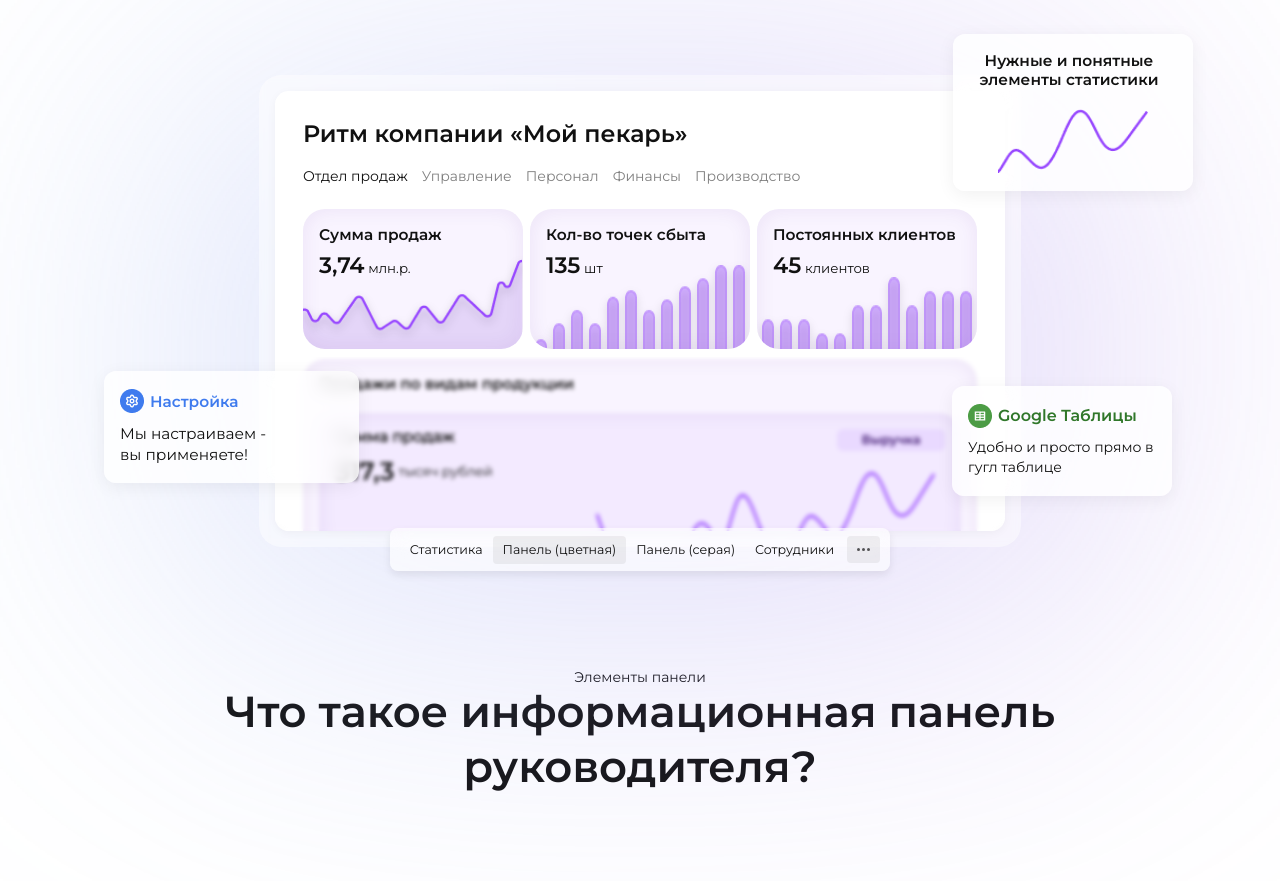
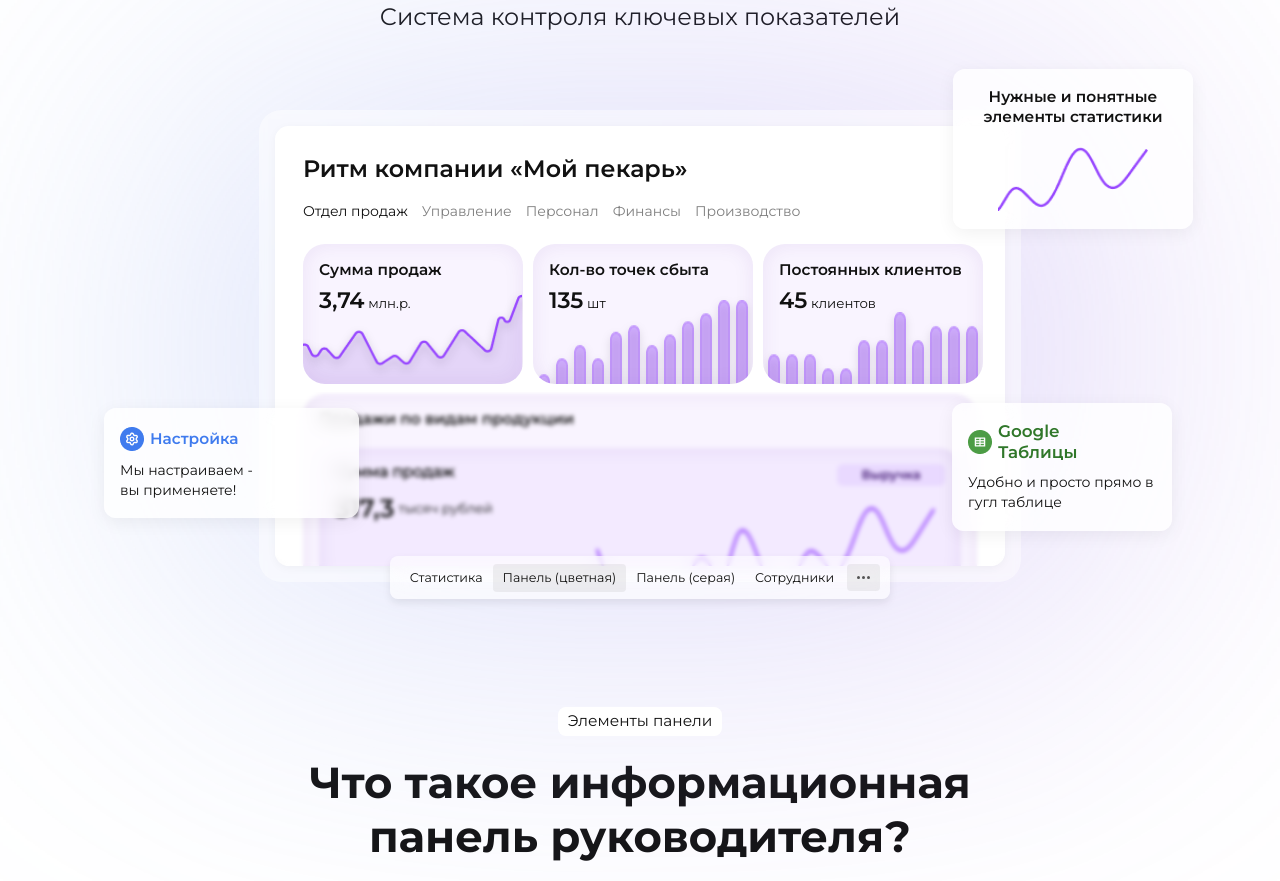
Before and after one commit to Slav4ik888/rhythm-landing, a plain HTML site: page index.html in a window 1280 px wide. Shown: the part 339-1220 px from the top of the page. Drawn offline with Linux system fonts and the light colour scheme.

Commit message:
fix tags

```diff
--- a/css/main.css
+++ b/css/main.css
@@ -12,11 +12,11 @@ main {
   flex-direction: column;
   font-size: 4.2rem; /* 58px; */
   line-height: 5rem;
+  margin-bottom: 2.5rem;
 }
 
 .main-subtitle {
   font-size: 1.7rem; /* 22px; */
-  font-weight: 500;
   text-align: center;
 }
 
@@ -68,10 +68,6 @@ main {
   /* Note: backdrop-filter has minimal browser support */
   border-radius: 14px;
 
-  /* Inside auto layout */
-  flex: none;
-  order: 0;
-  flex-grow: 0;
   overflow: hidden;
 }
 
@@ -84,26 +80,15 @@ main {
   gap: 18px;
 
   width: 100%;
-
-  /* Inside auto layout */
-  flex: none;
-  order: 0;
-  flex-grow: 0;
   z-index: 0;
 }
 
 /* Ритм компании «Мой пекарь» */
 .main-dashboard-title-text {
   font-family: "Montserrat-SemiBold";
-  font-style: normal;
   font-weight: 700;
   font-size: 1.7rem;
   line-height: 2.1rem; /* 126% or 30px */
-
-  /* Inside auto layout */
-  flex: none;
-  order: 0;
-  flex-grow: 0;
 }
 
 /* menu */
@@ -114,17 +99,10 @@ main {
   padding: 0px;
   gap: 14px;
   width: 100%;
-
-  /* Inside auto layout */
-  flex: none;
-  order: 1;
-  flex-grow: 0;
 }
 
 /* Управление */
 .main-dashboard-title-menu-item {
-  font-weight: 500;
-  font-size: 1rem;
   line-height: 1.3rem; /* 126% identical to box height, or 18px */
   color: #7F7F7F;
 }
@@ -132,11 +110,6 @@ main {
 /* Отдел продаж */
 .main-dashboard-title-menu-item.active {
   color: #111111;
-
-  /* Inside auto layout */
-  /* flex: none;
-  order: 0;
-  flex-grow: 0; */
 }
 
 /* ----- statistic ----- */
@@ -146,12 +119,6 @@ main {
   align-items: flex-start;
   padding: 0px;
   gap: 10px;
-
-  /* Inside auto layout */
-  flex: none;
-  order: 1;
-  align-self: stretch;
-  flex-grow: 0;
   z-index: 1;
 }
 
@@ -163,14 +130,8 @@ main {
   align-items: flex-start;
   justify-content: space-between;
   padding: 0px;
-  /* gap: 10px; */
+  gap: 10px;
   width: 100%;
-
-  /* Inside auto layout */
-  flex: none;
-  order: 0;
-  align-self: stretch;
-  flex-grow: 0;
 }
 
 .main-d-s-top-row-item {
@@ -193,10 +154,6 @@ main {
   box-shadow: inset 0px 0px 20px rgba(71, 22, 135, 0.08);
   border-radius: 22px;
   overflow: hidden;
-  /* Inside auto layout */
-  flex: none;
-  order: 0;
-  flex-grow: 0;
 }
 
 .main-d-s-top-row-item-img {
@@ -228,42 +185,22 @@ main {
 /* Titles */
 .main-d-s-top-row-item-title {
   font-family: "Montserrat-SemiBold";
-  font-style: normal;
   font-weight: 600;
   font-size: 1.1rem;
   line-height: 1.4rem; /* identical to box height, 126% or 19px */
-
-  /* Inside auto layout */
-  flex: none;
-  order: 0;
-  align-self: stretch;
-  flex-grow: 0;
 }
 
 .main-d-s-top-row-item-value {
   font-family: "Montserrat-SemiBold";
-  font-style: normal;
   font-weight: 700;
   font-size: 1.6rem;
   line-height: 1.2rem; /* 126%; or 28px */
-
-  /* Inside auto layout */
-  flex: none;
-  order: 0;
-  flex-grow: 0;
 }
 
 /* млн.р. */
 .main-d-s-top-row-item-value-text {
-  font-style: normal;
-  font-weight: 500;
   font-size: 0.95rem;
   line-height: 1.2rem; /* 126% or 16px */
-
-  /* Inside auto layout */
-  flex: none;
-  order: 1;
-  flex-grow: 0;
 }
 
 /* BOTTOM ROW */
@@ -273,15 +210,8 @@ main {
   align-items: flex-start;
   padding: 0px;
   gap: 10px;
-
   width: 674px;
   height: 332px;
-
-  /* Inside auto layout */
-  flex: none;
-  order: 1;
-  align-self: stretch;
-  flex-grow: 0;
 }
 
 .main-d-s-bottom-row-box-1 {
@@ -290,19 +220,11 @@ main {
   align-items: flex-start;
   padding: 16px;
   gap: 20px;
-
   width: 674px;
   height: 332px;
-
   background: rgba(151, 71, 255, 0.06);
   box-shadow: inset 0px 0px 20px rgba(71, 22, 135, 0.08);
   border-radius: 22px;
-
-  /* Inside auto layout */
-  flex: none;
-  order: 0;
-  align-self: stretch;
-  flex-grow: 1;
 }
 
 .main-d-s-bottom-row-title {
@@ -311,31 +233,15 @@ main {
   align-items: flex-start;
   padding: 0px;
   gap: 14px;
-
   width: 100%;
-  /* width: 642px;
-  height: 19px; */
-
-  /* Inside auto layout */
-  flex: none;
-  order: 0;
-  align-self: stretch;
-  flex-grow: 0;
 }
 
 /* Продажи по видам продукции */
 .main-d-s-bottom-row-title-text {
   font-family: "Montserrat-SemiBold";
-  font-style: normal;
   font-weight: 600;
   font-size: 1.1rem;
   line-height: 1.3rem; /* identical to box height, 126%; or 19px */
-
-  /* Inside auto layout */
-  flex: none;
-  order: 0;
-  align-self: stretch;
-  flex-grow: 0;
 }
 
 /* products */
@@ -347,14 +253,7 @@ main {
   gap: 10px;
 
   width: 100%;
-  /* width: 642px; */
   height: 290px;
-
-  /* Inside auto layout */
-  flex: none;
-  order: 1;
-  align-self: stretch;
-  flex-grow: 0;
 }
 
 .main-d-s-bottom-row-products-box-1 {
@@ -367,20 +266,11 @@ main {
   padding: 16px;
   row-gap: 12px;
   isolation: isolate;
-
   width: 100%;
-  /* width: 642px; */
   height: 140px;
-
   background: rgba(151, 71, 255, 0.06);
   box-shadow: inset 0px 0px 20px rgba(71, 22, 135, 0.08);
   border-radius: 22px;
-
-  /* Inside auto layout */
-  flex: none;
-  order: 0;
-  align-self: stretch;
-  flex-grow: 0;
 }
 
 .main-d-s-bottom-row-products-box-1-text {
@@ -389,14 +279,8 @@ main {
   align-items: flex-start;
   padding: 0px;
   gap: 14px;
-
   width: 100%;
-  /* width: 610px; */
   height: 51px;
-
-  flex: none;
-  order: 0;
-  flex-grow: 1;
   z-index: 0;
 }
 
@@ -406,35 +290,18 @@ main {
   align-items: flex-start;
   padding: 0px;
   gap: 14px;
-
   width: 100%;
-  /* width: 610px; */
   height: 22px;
-
-  /* Inside auto layout */
-  flex: none;
-  order: 0;
-  align-self: stretch;
-  flex-grow: 0;
 }
 
 /* Сумма продаж */
 .main-d-s-bottom-row-products-box-1-text-title-text {
   width: 488px;
   height: 18px;
-
-  font-family: "Montserrat-Regular";
-  font-style: normal;
   font-weight: 600;
   font-size: 1.1rem;
   line-height: 1.2rem; /* identical to box height, 126% or 18px */
-
   color: #111111;
-
-  /* Inside auto layout */
-  flex: none;
-  order: 0;
-  flex-grow: 1;
 }
 
 /* tag */
@@ -445,33 +312,19 @@ main {
   align-items: center;
   padding: 4px 10px;
   gap: 10px;
-
   width: 108px;
   height: 22px;
-
   background: rgba(151, 71, 255, 0.1);
   border-radius: 6px;
-
-  /* Inside auto layout */
-  flex: none;
-  order: 1;
-  flex-grow: 0;
 }
 
 /* Выручка */
 .main-d-s-bottom-row-products-box-1-text-title-tag-text {
   font-family: "Montserrat-SemiBold";
-  font-style: normal;
   font-weight: 600;
   font-size: 0.9rem;
   line-height: 1.2rem; /* identical to box height,126% or 14px */
-
   color: #3A126E;
-
-  /* Inside auto layout */
-  flex: none;
-  order: 0;
-  flex-grow: 0;
 }
 
 /* numbers */
@@ -481,44 +334,22 @@ main {
   align-items: flex-end;
   padding: 0px;
   gap: 4px;
-
-  width: 152px;
-  height: 15px;
-  /* Inside auto layout */
-  flex: none;
-  order: 1;
-  flex-grow: 0;
 }
 
 /* 317,3 */
 .main-d-s-bottom-row-products-box-1-text-numbers-value {
   font-family: 'Montserrat-SemiBold';
-  font-style: normal;
   font-weight: 700;
   font-size: 1.8rem;
   line-height: 1.2rem; /* 126%; or 28px */
   color: #111111;
-
-  /* Inside auto layout */
-  flex: none;
-  order: 0;
-  flex-grow: 0;
 }
 
 /* тысяч рублей */
 .main-d-s-bottom-row-products-box-1-text-numbers-comment {
-  font-family: 'Montserrat-Regular';
-  font-style: normal;
-  font-weight: 500;
   font-size: 0.95rem;
   line-height: 1.2rem; /* 126%; or 16px */
-
   color: #111111;
-
-  /* Inside auto layout */
-  flex: none;
-  order: 1;
-  flex-grow: 0;
 }
 
 /* graph */
@@ -528,11 +359,6 @@ main {
   height: 70px;
   left: 276px;
   top: 58px;
-
-  /* Inside auto layout */
-  flex: none;
-  order: 1;
-  flex-grow: 0;
   z-index: 1;
 }
 
@@ -543,15 +369,8 @@ main {
   height: 238px;
   left: calc(50% - 794px/2);
   bottom: -64px;
-
   background: rgba(255, 255, 255, 0.01);
   backdrop-filter: blur(2px);
-  /* Note: backdrop-filter has minimal browser support */
-
-  /* Inside auto layout */
-  flex: none;
-  order: 2;
-  flex-grow: 0;
   z-index: 2;
 }
 
@@ -563,7 +382,6 @@ main {
   align-items: flex-start;
   padding: 18px 16px;
   gap: 10px;
-
   background: rgba(255, 255, 255, 0.8);
   box-shadow: 0px 4px 18px rgba(0, 0, 0, 0.06);
   backdrop-filter: blur(8px);
@@ -583,56 +401,27 @@ main {
   align-items: center;
   padding: 0px;
   gap: 6px;
-
-  width: 122px;
-  height: 24px;
-
-  /* Inside auto layout */
-  flex: none;
-  order: 0;
-  flex-grow: 0;
 }
 
 .main-d-s-advantage-title-icon {
   width: 24px;
   height: 24px;
-
-  /* Inside auto layout */
-  flex: none;
-  order: 0;
-  flex-grow: 0;
 }
 
 /* Настройка */
 .main-d-s-advantage-1-title-text {
   font-family: 'Montserrat-SemiBold';
-  font-style: normal;
   font-weight: 600;
   font-size: 1.1rem;
   line-height: 1.8rem; /* 20px; */
-
   color: #3F7BEE;
-
-  /* Inside auto layout */
-  flex: none;
-  order: 1;
-  flex-grow: 0;
 }
 
 /* Мы настраиваем - вы применяете! */
 .main-d-s-advantage-1-content {
-  font-family: 'Montserrat-Regular';
-  font-style: normal;
-  font-weight: 500;
-  font-size: 1.1rem;
-  line-height: 1.5rem; /* 20px; */
+  line-height: 1.4rem; /* 20px; */
   width: 155px;
   color: #111111;
-  /* Inside auto layout */
-  flex: none;
-  order: 1;
-  align-self: stretch;
-  flex-grow: 0;
 }
 
 
@@ -646,33 +435,20 @@ main {
   top: -41px;
 }
 
-
 /* Нужные и понятные элементы статистики */
 .main-d-s-advantage-2-title {
-  width: 200px;
-
   font-family: 'Montserrat-SemiBold';
-  font-style: normal;
   font-weight: 600;
   font-size: 1.1rem;
-  line-height: 1.3rem; /* 130%; or 21px */
+  line-height: 1.4rem; /* 130%; or 21px */
   text-align: center;
-
+  width: 200px;
   color: #111111;
-  /* Inside auto layout */
-  flex: none;
-  order: 0;
-  align-self: stretch;
-  flex-grow: 0;
 }
 
 /* graph */
 .main-d-s-advantage-2-graph {
   width: 150px;
-  /* Inside auto layout */
-  flex: none;
-  order: 1;
-  flex-grow: 0;
 }
 
 /* advantage 3 */
@@ -684,40 +460,20 @@ main {
 
 /* Google Таблицы */
 .main-d-s-advantage-3-title-text {
+  font-family: 'Montserrat-SemiBold';
+  font-weight: 600;
+  font-size: 1.2rem;
+  line-height: 1.5rem;
   width: 139px;
-
-  font-family: 'Montserrat-SemiBold';
-  font-style: normal;
-  font-weight: 600;
-  font-size: 16px;
-  line-height: 20px;
-
   color: #30772A;
-  /* Inside auto layout */
-  flex: none;
-  order: 1;
-  flex-grow: 0;
 }
 
 /* Удобно и просто прямо в гугл таблице */
 .main-d-s-advantage-3-content {
+  line-height: 1.4rem;/* 140% or 20px */
+  color: #111111;
   width: 188px;
   height: 40px;
-
-  font-family: 'Montserrat-Regular';
-  font-style: normal;
-  font-weight: 500;
-  font-size: 14px;
-  line-height: 140%;
-  /* or 20px */
-
-  color: #111111;
-
-  /* Inside auto layout */
-  flex: none;
-  order: 1;
-  align-self: stretch;
-  flex-grow: 0;
 }
 
 
@@ -726,17 +482,15 @@ main {
 .main-d-s-tabs {
   position: absolute;
   left: calc(50% - 500px/2);
-  top: 453px;
+  top: 446px;
 
   display: flex;
   flex-direction: row;
   justify-content: space-between;
   align-items: center;
   padding: 8px;
-
   width: 500px;
   height: 43px;
-
   background: rgba(255, 255, 255, 0.6);
   box-shadow: 0px 4px 8px rgba(0, 0, 0, 0.08);
   backdrop-filter: blur(10px);
@@ -754,11 +508,6 @@ main {
   margin: 0 auto;
   /* width: 434px; */
   height: 27px;
-
-  /* Inside auto layout */
-  flex: none;
-  order: 0;
-  flex-grow: 0;
 }
 
 /* Frame 5 */
@@ -769,15 +518,9 @@ main {
   align-items: flex-start;
   padding: 6px 10px;
   gap: 10px;
-
   border-radius: 4px;
-
-  font-family: 'Montserrat-Regular';
-  font-style: normal;
-  font-weight: 500;
   font-size: 0.9rem;
   line-height: 1.1rem;
-
   color: #111111;
 }
 
@@ -788,7 +531,6 @@ main {
   align-items: flex-start;
   padding: 6px 10px;
   gap: 10px;
-
   background: rgba(156, 156, 156, 0.15);
   border-radius: 4px;
 }
@@ -802,11 +544,9 @@ main {
   align-items: center;
   padding: 6px 10px;
   gap: 2px;
-
   margin: 0 auto;
   width: 33px;
   height: 27px;
-
   background: rgba(156, 156, 156, 0.15);
   border-radius: 4px;
 }
@@ -815,42 +555,7 @@ main {
 .main-d-s-tabs-selection-rect {
   width: 3px;
   height: 3px;
-
   background: #111111;
   opacity: 0.7;
   border-radius: 10px;
-
-  /* Inside auto layout */
-  /* flex: none;
-  order: 0;
-  flex-grow: 0; */
 }
-
-  /* Rectangle 18 */
-
-  /* width: 3px;
-  height: 3px;
-
-  background: #111111;
-  opacity: 0.7;
-  border-radius: 10px;
-
-  /* Inside auto layout */
-  /* flex: none;
-  order: 1;
-  flex-grow: 0; */
-
-
-  /* Rectangle 19 */
-
-  /* width: 3px;
-  height: 3px;
-
-  background: #111111;
-  opacity: 0.7;
-  border-radius: 10px; */
-
-  /* Inside auto layout */
-  /* flex: none;
-  order: 2;
-  flex-grow: 0; */
--- a/css/style.css
+++ b/css/style.css
@@ -8,6 +8,13 @@
 @font-face {
   font-family: "Montserrat-SemiBold";
   src: url("../fonts/montserrat/static/Montserrat-SemiBold.ttf") format("woff");
+  font-weight: normal;
+  font-style: normal;
+}
+
+@font-face {
+  font-family: "Montserrat-Bold";
+  src: url("../fonts/montserrat/static/Montserrat-Bold.ttf") format("woff");
   font-weight: normal;
   font-style: normal;
 }
@@ -26,8 +33,10 @@ body {
   flex-direction: column;
   align-items: center;
   font-family: "Montserrat-Regular";
+  font-style: normal;
+  font-weight: 500;
+  background-color: white;
   color: #111111;
-  background-color: white;
 }
 
 a {
@@ -40,11 +49,14 @@ a:visited {
 
 section {
   min-height: 300px;
-  margin-top: 3rem;
-  margin-bottom: 3rem;
+  margin-top: 5.71rem;
+  /* margin-bottom: 3rem; */
 }
 
 .container {
+  display: flex;
+  flex-direction: column;
+  align-items: center;
   width: 100%;
   max-width: 1110px;
 }
@@ -53,14 +65,36 @@ section {
   display: flex;
   flex-direction: column;
   align-items: center;
+  width: 700px;
 }
 
 .title {
-  font-family: "Montserrat-SemiBold";
+  font-family: "Montserrat-Bold";
   font-size: 3.1rem; /* 44px; */
   font-weight: 700;
   line-height: 54.56px;
   text-align: center;
+}
+
+/* tag */
+.title-tag {
+  display: flex;
+  flex-direction: row;
+  justify-content: center;
+  align-items: center;
+  padding: 6px 10px;
+  margin-bottom: 20px;
+  gap: 10px;
+  background-color: #FFFFFF;
+  backdrop-filter: blur(10px);
+  border-radius: 8px;
+}
+
+/* Элементы панели */
+.title-tag-text {
+  font-size: 1.1rem;
+  line-height: 1.2rem; /* 126% or 20px */
+  color: #111111;
 }
 
 /* @media screen and (max-width: 1230px) {
--- a/index.html
+++ b/index.html
@@ -141,7 +141,9 @@
 
   <section class="container">
     <div class="title-box">
-      <span>Элементы панели</span>
+      <div class="title-tag">
+        <span class="title-tag-text">Элементы панели</span>
+      </div>
       <span class="title">Что такое информационная панель руководителя?</span>
     </div>
   </section>
@@ -217,7 +219,7 @@
 </html>
 
 <!--
-  git add . && git commit -m "main-d-s-tabs" && git push origin main
+  git add . && git commit -m "fix tags" && git push origin main
  -->
 <!--
   npm install postcss-cli postcss-import postcss-media-minmax postcss-csso
```
Also changed, not shown: css/header.css (+2 -6 lines).
